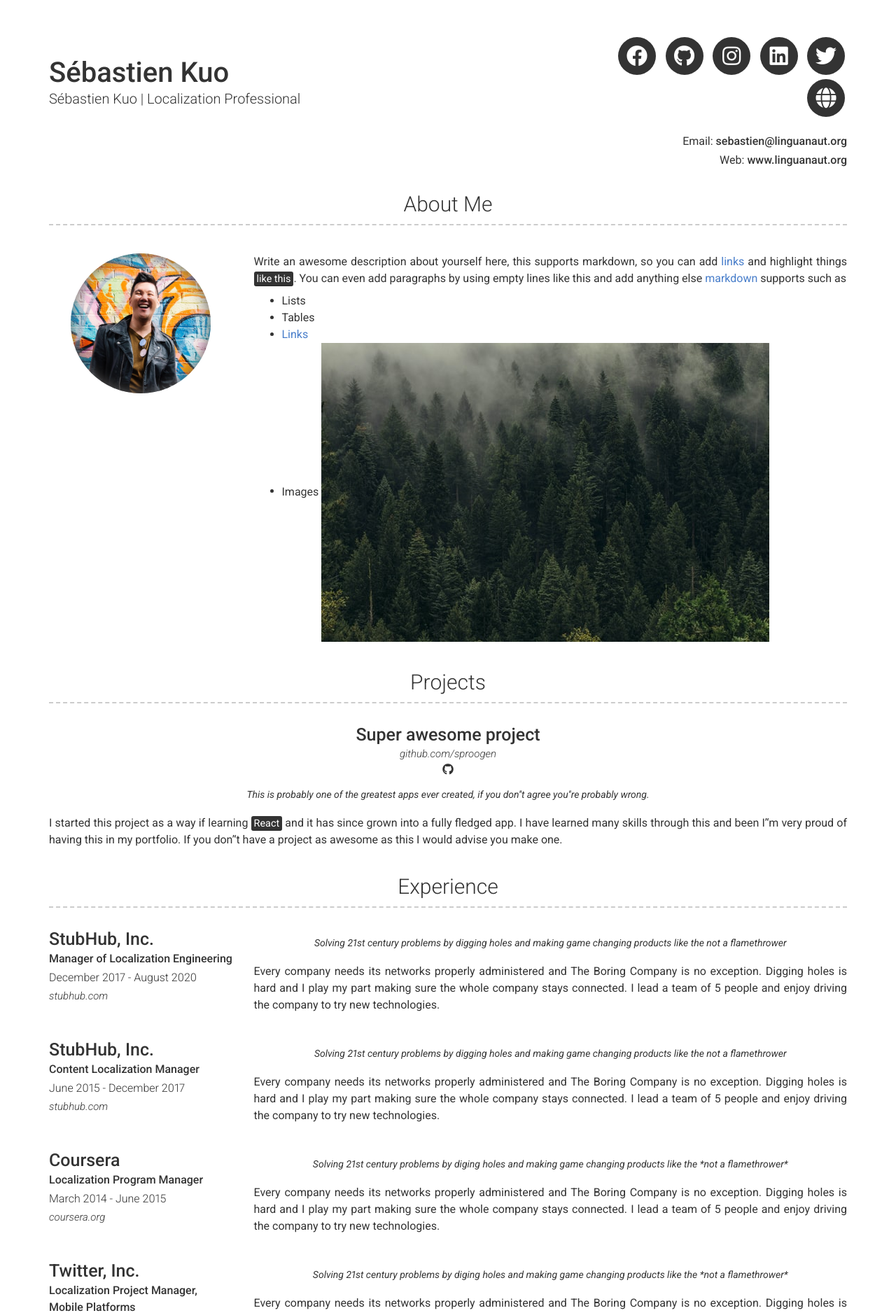
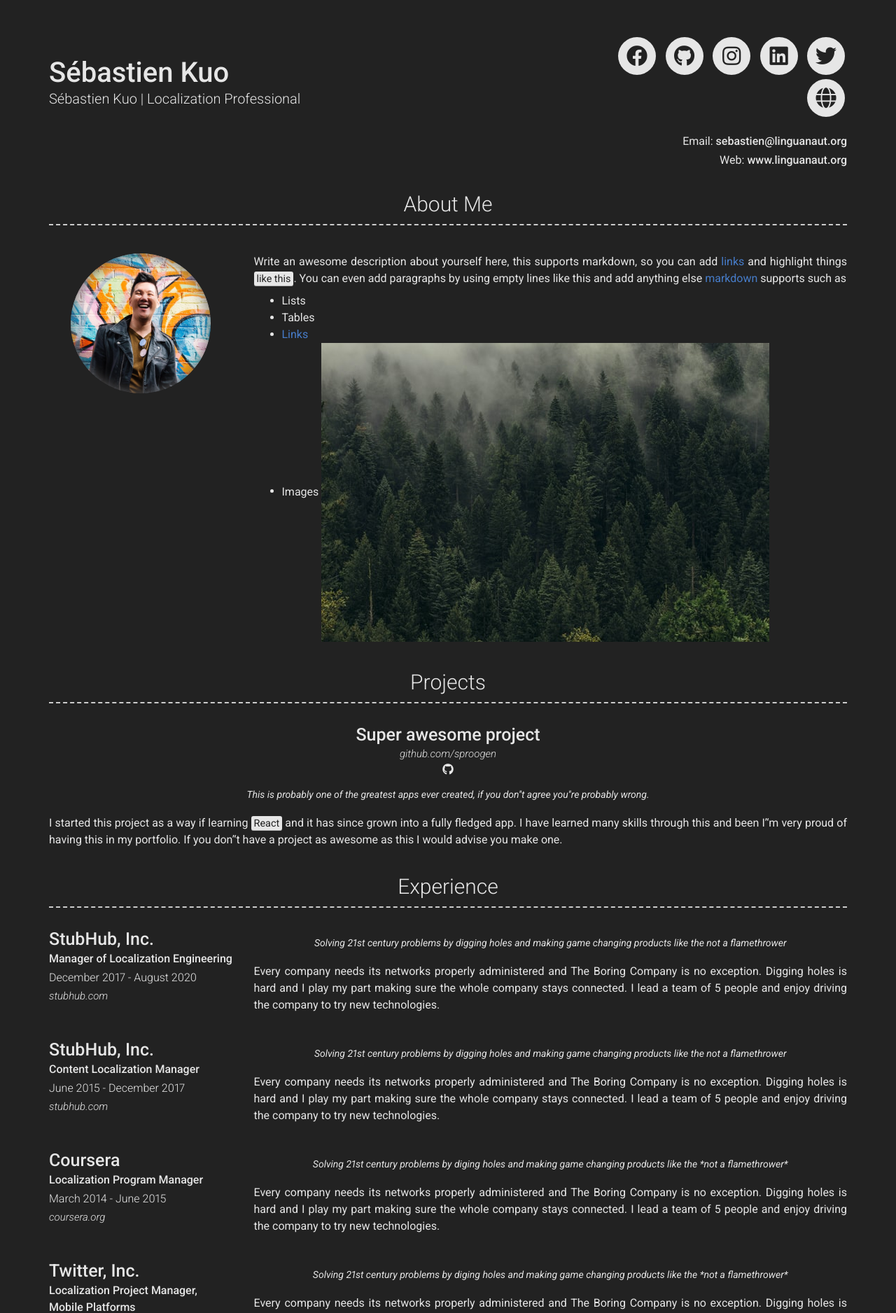
Before and after one commit to kid-pro-kuo/hello, a Jekyll site: the page built from index.md, in a window 1280 px wide. Shown: the top 1876 px of the page at 70% size. Built offline with Jekyll 4.4.1, drawn with Linux system fonts in a browser that asks for light colours; nearby versions of some CDN libraries.

Commit message:
Reverting previous theme change

```diff
--- a/_config.yml
+++ b/_config.yml
@@ -14,7 +14,7 @@ version: 2
 name: Sébastien Kuo
 email: sebastien@linguanaut.org
 website: www.linguanaut.org
-darkmode: false
+darkmode: true
 twitter_username: kuo
 github_username: kid-pro-kuo
 facebook_username: sebastien.kuo
@@ -137,7 +137,7 @@ content:
     Look at this cool image
     ![Trees](/images/landscape-trees.jpg "Trees")
 footer_show_references: true
-remote_theme: mmistakes/jekyll-theme-basically-basic
+remote_theme: sproogen/modern-resume-theme
 sass:
   sass_dir: _sass
   style: compressed
```
